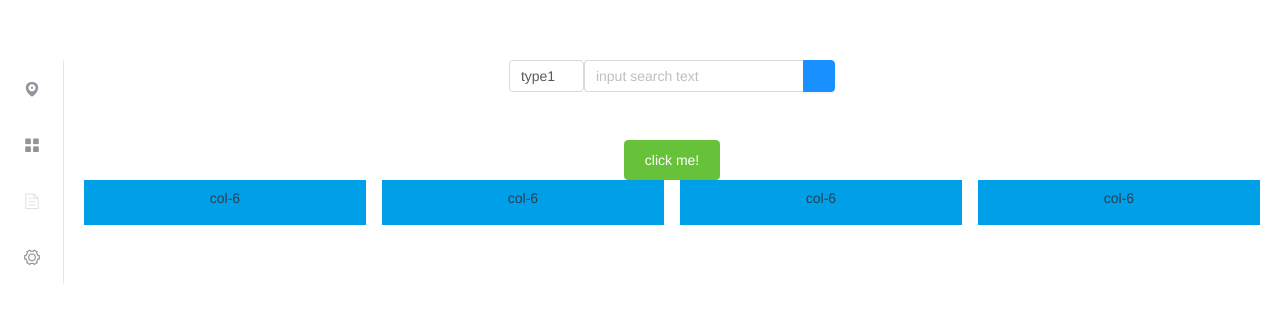
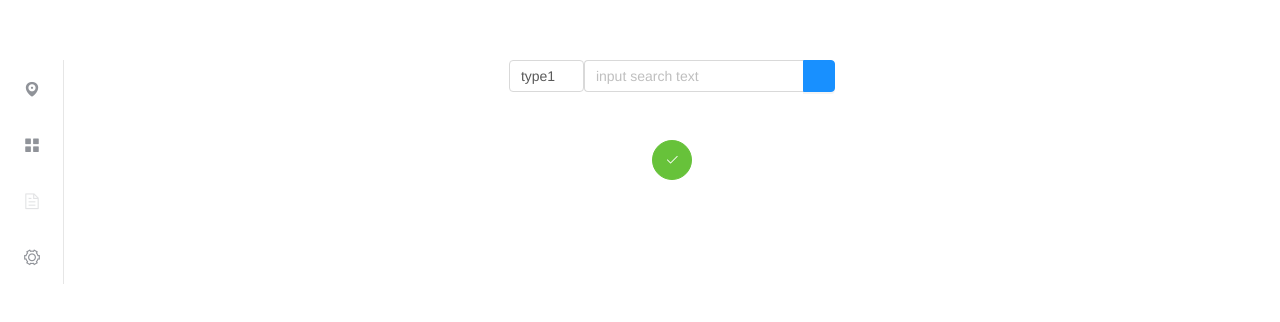
Before and after one commit to hastune-39/font, a Vue app: page / in a window 1280 px wide. Shown: the top 322 px of the page. Built offline with nearby package versions, Linux system fonts and the light colour scheme.

Commit message:
step01:css - op03:main img layout

```diff
--- a/src/components/picturelist/HomePagelist.vue
+++ b/src/components/picturelist/HomePagelist.vue
@@ -1,40 +1,29 @@
 <template>
-  <div class="gutter-example">
-    <div><el-button type="success" @click="selectAll" >click me!</el-button></div>
-    <a-row :gutter="16">
-      <a-col class="gutter-row" :span="6">
-        <div class="gutter-box">
-          col-6
-          <div v-for="item in displayItems">
+  <div>
+    <el-button type="success" icon="el-icon-check" circle @click="selectAll"></el-button>
+    <el-row :gutter="20" class="flex">
+      <el-col :span="6">
+        <div class="grid-content bg-purple">
+          <div v-for="item in displayItems" class="itemBorder">
             <my-picture-item :url="item.picture_address"></my-picture-item>
           </div>
         </div>
-      </a-col>
-      <a-col class="gutter-row" :span="6">
-        <div class="gutter-box">
-          col-6
-          <div v-for="item in displayItems">
+      </el-col>
+      <el-col :span="6">
+        <div class="grid-content bg-purple">
+          <div v-for="item in displayItems" class="itemBorder">
             <my-picture-item :url="item.picture_address"></my-picture-item>
           </div>
         </div>
-      </a-col>
-      <a-col class="gutter-row" :span="6">
-        <div class="gutter-box">
-          col-6
-          <div v-for="item in displayItems">
+      </el-col>
+      <el-col :span="6">
+        <div class="grid-content bg-purple">
+          <div v-for="item in displayItems" class="itemBorder">
             <my-picture-item :url="item.picture_address"></my-picture-item>
           </div>
         </div>
-      </a-col>
-      <a-col class="gutter-row" :span="6">
-        <div class="gutter-box">
-          col-6
-          <div v-for="item in displayItems">
-            <my-picture-item :url="item.picture_address"></my-picture-item>
-          </div>
-        </div>
-      </a-col>
-    </a-row>
+      </el-col>
+    </el-row>
   </div>
 </template>
 
@@ -47,16 +36,16 @@
       myPictureItem
     },
 
-    data(){
+    data() {
       return {
         displayItems: []
       }
     },
 
     methods: {
-      selectAll(){
+      selectAll() {
         console.log('prepareing selectAll axios...')
-        axios.get('/pictures/selectAll').then((response)=>{
+        axios.get('/pictures/selectAll').then((response) => {
           console.log('before selectAll axios...')
           this.displayItems = response.data;
           console.log(this.displayItems);
@@ -85,25 +74,95 @@
 </script>
 
 <style scoped>
-  .gutter-example >>> .ant-row > div {
-    background: transparent;
-    border: 0;
+  .el-row {
+    margin-bottom: 20px;
+
+  &
+  :last-child {
+    margin-bottom: 0;
   }
-  .gutter-box {
-    overflow: hidden;
-    padding: 8px;
-    padding-bottom: 16px;
-    background: #00a0e9;
+
+  }
+  .el-col {
+    border-radius: 4px;
+  }
+
+  .bg-purple-dark {
+    background: #ffffff;
+  }
+
+  .bg-purple {
+    background: #ffffff;
+  }
+
+  .bg-purple-light {
+    background: #e5e9f2;
+  }
+
+  .grid-content {
+    border-radius: 4px;
+    min-height: 24px;
+  }
+
+  .row-bg {
+    padding: 10px 0;
+    background-color: #f9fafc;
+  }
+
+  .flex {
+    display: flex;
+    flex-direction: row;
+    justify-content: center;
+  }
+
+  .itemBorder{
+    box-sizing: border-box;
     top: 0;
     left: 0;
     width: 100%;
     height: 100%;
+    padding: 8px;
+    padding-bottom: 16px;
+    overflow: hidden;
   }
 
-  .sumborder {
+  .item-content {
+    position: relative;
+    width: 100%;
+    height: 100%;
+    border-radius: 16px;
+    overflow: hidden;
+  }
 
+  img {
+    width: 100%;
+    height: 100%;
+    transition: opacity 0.3s, transform 0.3s ease;
+    object-fit: cover;
+    border-radius: 16px;
   }
-  .border {
 
+  .count {
+    position: absolute;
+    display: inline-block;
+    top: 8px;
+    right: 8px;
+    color: white;
+    background-color: #0000009e;
+    padding: 2px;
+    border-radius: 4px;
+  }
+
+  img {
+    float: left;
+    fill: white;
+    height: 20px;
+    width: 20px;
+  }
+
+  span {
+    float: right;
+    padding: 0 2px;
+    line-height: 20px;
   }
 </style>
--- a/src/components/picturelist/PictureItem.vue
+++ b/src/components/picturelist/PictureItem.vue
@@ -1,9 +1,8 @@
 <template>
-  <div>
+  <div class="itemContent">
     <el-image
-      style="width: 100px; height: 100px"
       :src="url"
-      fit="contain"></el-image>
+      class="image"></el-image>
   </div>
 </template>
 
@@ -37,5 +36,19 @@
 </script>
 
 <style scoped>
+  img {
+    width: 100%;
+    height: 100%;
+    transition: opacity 0.3s, transform 0.3s ease;
+    object-fit: cover;
+    border-radius: 16px;
+  }
 
+  .itemContent{
+    position: relative;
+    width: 100%;
+    height: 100%;
+    border-radius: 16px;
+    overflow: hidden;
+  }
 </style>
```
